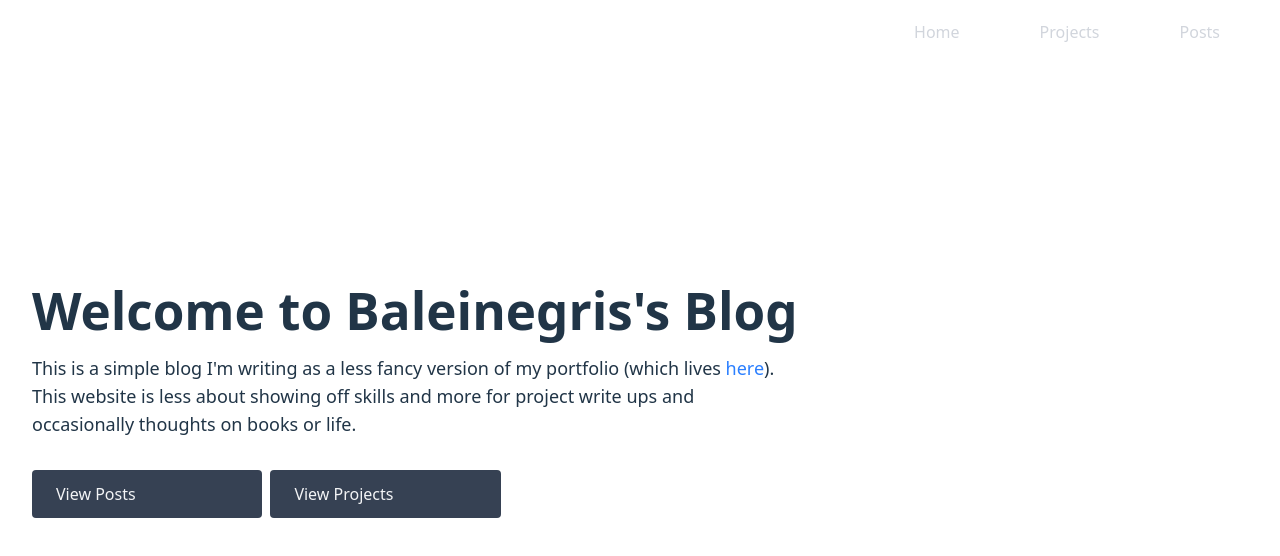
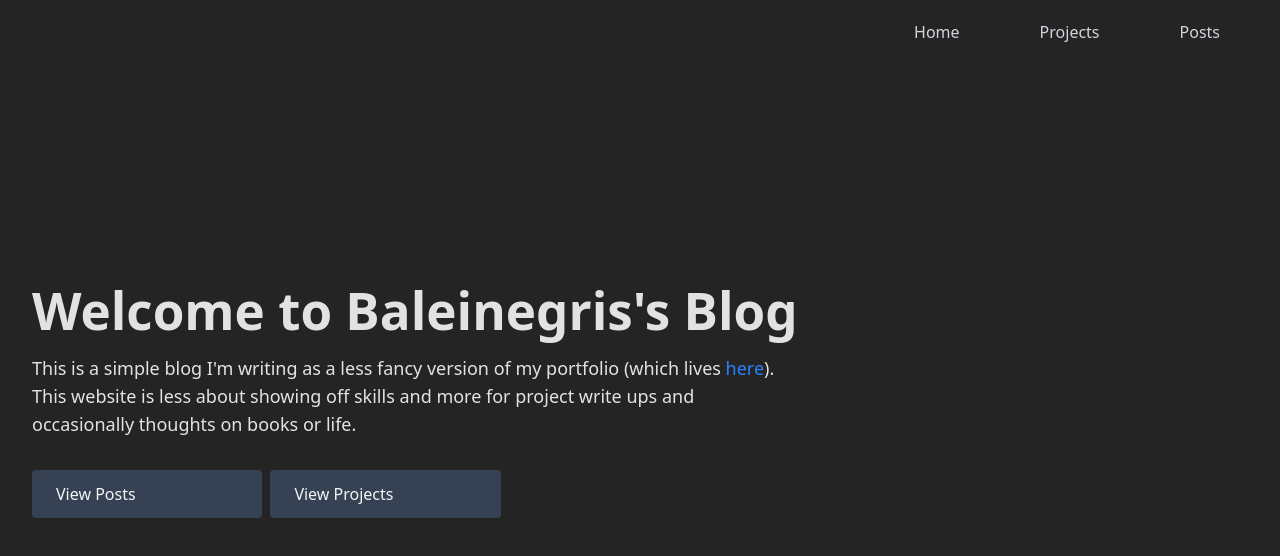
Before and after one commit to baleinegris/blog, a React (Vite) app: page / in a window 1280 px wide. Shown: the top 556 px of the page. Built offline with nearby package versions, Linux system fonts and the light colour scheme.

Commit message:
Fixed bug with reloading

```diff
--- a/src/components/Pages/Homepage/Homepage.tsx
+++ b/src/components/Pages/Homepage/Homepage.tsx
@@ -1,5 +1,6 @@
 import { IntroBlurb } from '../../../assets/constants';
 import { interpolateTextWithLinks } from '../../../util/textInterpolation';
+import { Link } from 'react-router-dom';
 
 export default function Homepage() {
     const introText = interpolateTextWithLinks(IntroBlurb);
@@ -9,12 +10,12 @@ export default function Homepage() {
             <h1 className="text-4xl font-bold mb-4">Welcome to Baleinegris's Blog</h1>
             <p className="text-lg mb-8">{introText}</p>
             <div className='flex gap-2'>
-                <a href="/posts" className="px-6 py-3 w-[30%] bg-gray-700 text-gray-100 rounded hover:bg-blue-600 transition">
+                <Link to="/posts/" className="px-6 py-3 w-[30%] bg-gray-700 text-gray-100 rounded hover:bg-blue-600 transition">
                     View Posts
-                </a>
-                <a href="/projects" className="px-6 py-3 w-[30%] bg-gray-700 text-gray-100 rounded hover:bg-blue-600 transition">
+                </Link>
+                <Link to="/projects/" className="px-6 py-3 w-[30%] bg-gray-700 text-gray-100 rounded hover:bg-blue-600 transition">
                     View Projects
-                </a>
+                </Link>
             </div>
         </div>
         </>
--- a/src/components/Pages/Projects/ProjectCards.tsx
+++ b/src/components/Pages/Projects/ProjectCards.tsx
@@ -7,7 +7,7 @@ export default function ProjectCards(){
         {projects.map((project, index) =>
             {
                 return (
-                <a href={project.link} target="_blank" rel="noreferrer" className="no-underline p-4" key={index}>
+                <a href={project.link} rel="noreferrer" className="no-underline p-4" key={index}>
                 <div className="flex flex-col items-center justify-center p-[5px] cursor-pointer hover:opacity-110 opacity-100" >
                     <div className="p-6 w-[400px] h-[500px] flex flex-col gap-1 relative bg-gray-900 rounded-lg shadow-lg hover:shadow-2xl transition-shadow duration-300">
                         <img src={project.img} className="w-[full] h-[auto] rounded-lg"/>
--- a/src/index.css
+++ b/src/index.css
@@ -5,7 +5,7 @@
   line-height: 1.5;
   font-weight: 400;
 
-  color-scheme: light dark;
+  color-scheme: dark;
   color: rgba(255, 255, 255, 0.87);
   background-color: #242424;
 
@@ -70,7 +70,7 @@ button:focus-visible {
   outline: 4px auto -webkit-focus-ring-color;
 }
 
-@media (prefers-color-scheme: light) {
+/* @media (prefers-color-scheme: light) {
   :root {
     color: #213547;
     background-color: #ffffff;
@@ -81,7 +81,7 @@ button:focus-visible {
   button {
     background-color: #f9f9f9;
   }
-}
+} */
 
 .navbutton::before{
     content: "";
```
Also changed, not shown: 2 other files (tests, documents, lock files or other folders).
